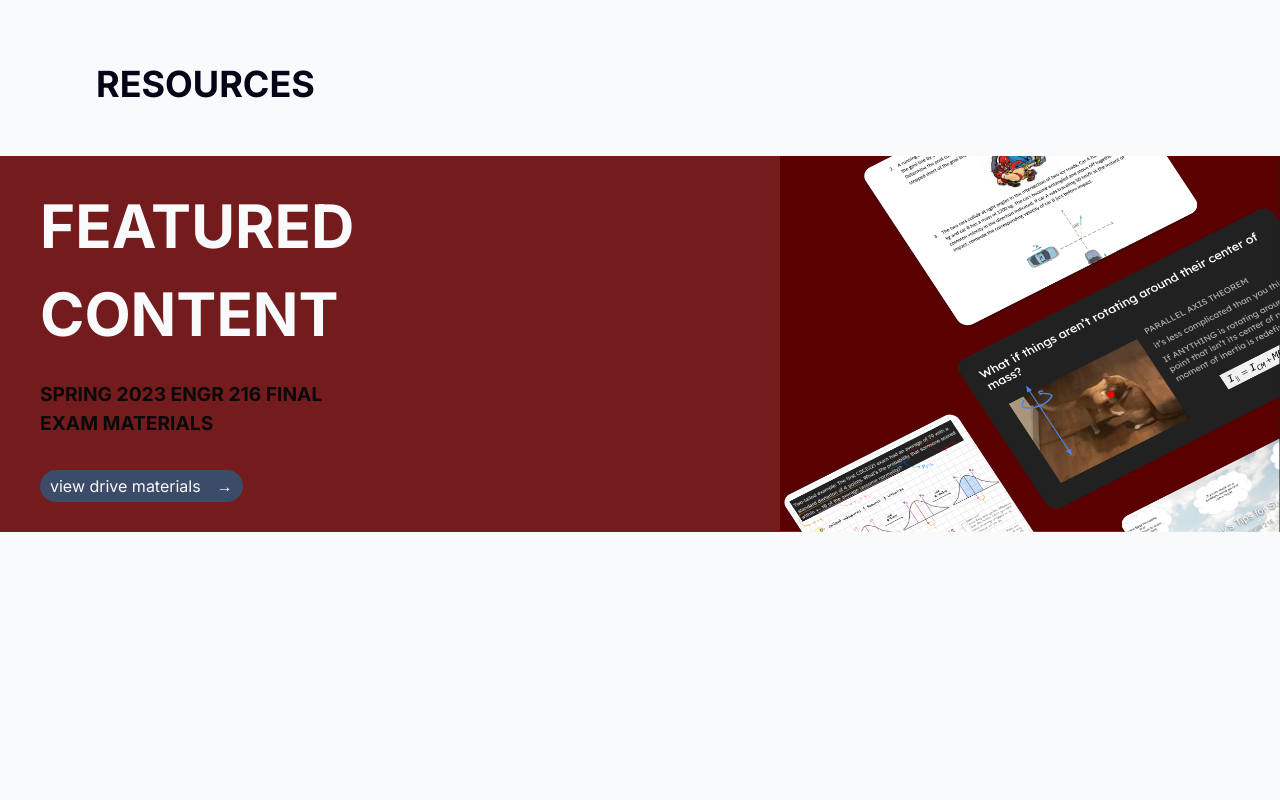
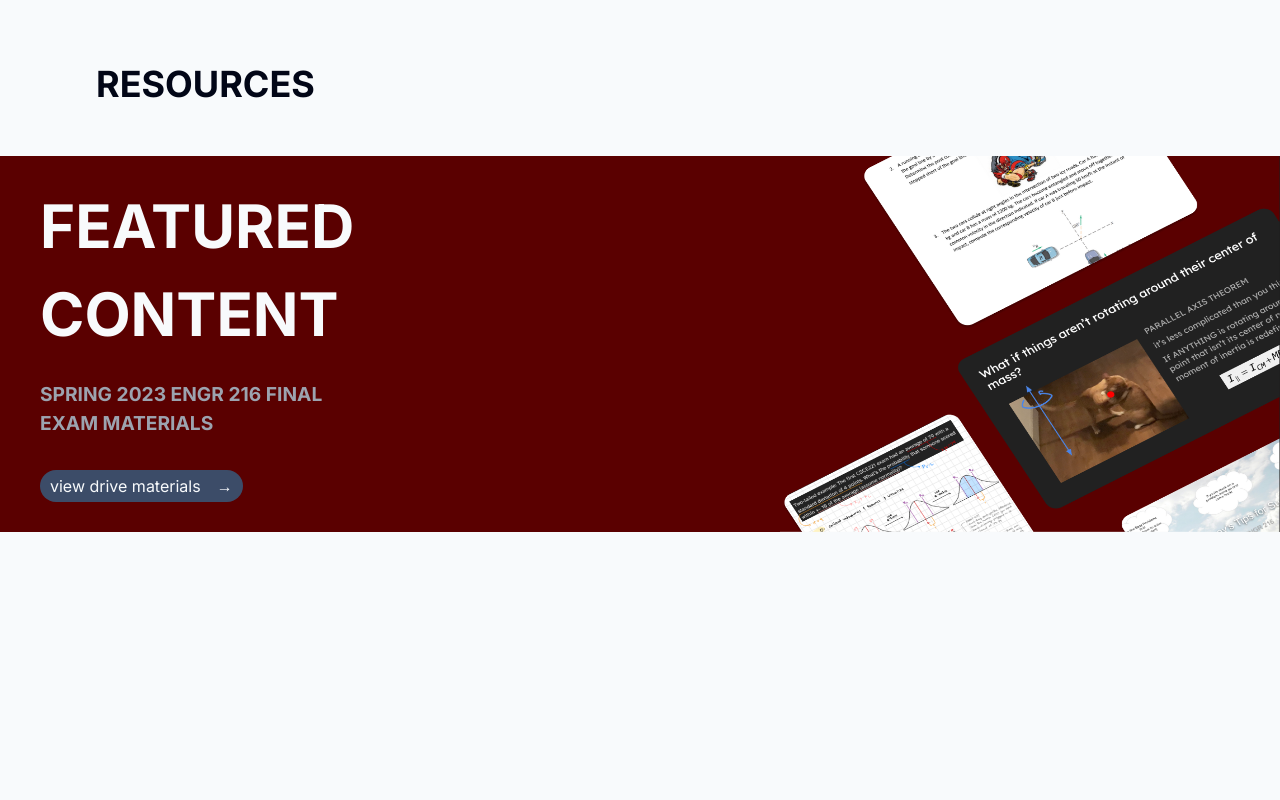
Before and after one commit to TAO-ENGR/club-website, a Next.js app in the folder club-website/: page / in a window 1280 px wide. Shown: the top 800 px of the page. Built offline with nearby package versions, Linux system fonts and the light colour scheme.

Commit message:
update colors

```diff
--- a/club-website/src/app/page.tsx
+++ b/club-website/src/app/page.tsx
@@ -13,9 +13,9 @@ export default function Resources() {
           pb-7 order-2">FEATURED</h1>
           <h1 className="text-slate-50 lg:text-6xl md:text-5xl text-4xl font-bold pl-10">CONTENT</h1>
 
-          <h3 className="text-lightGray lg:text-[1.2rem] lg:line-height-[1.75rem] md:text-l font-bold pl-10 pr-10 pt-9
+          <h3 className="text-gray-400 lg:text-[1.2rem] lg:line-height-[1.75rem] md:text-l font-bold pl-10 pr-10 pt-9
           pb-0">SPRING 2023 ENGR 216 FINAL</h3>
-          <h3 className="text-lightGray lg:text-[1.2rem] lg:line-height-[1.75rem] d:text-l font-bold pl-10 pr-10 pt-0
+          <h3 className="text-gray-400 lg:text-[1.2rem] lg:line-height-[1.75rem] d:text-l font-bold pl-10 pr-10 pt-0
           pb-8">EXAM MATERIALS</h3>
 
           <div className="pl-10 pb-10 lg:pb-[3.1rem] w-fit">
--- a/club-website/tailwind.config.ts
+++ b/club-website/tailwind.config.ts
@@ -19,7 +19,7 @@ const config = {
     },
     extend: {
       colors: {
-        maroon: "#731b1d",
+        maroon: "#5a0000",
         darkMaroon: "#4d0000",
         weirdGray: "#272a29",
         ashyBlue: "#3c4c68",
```
